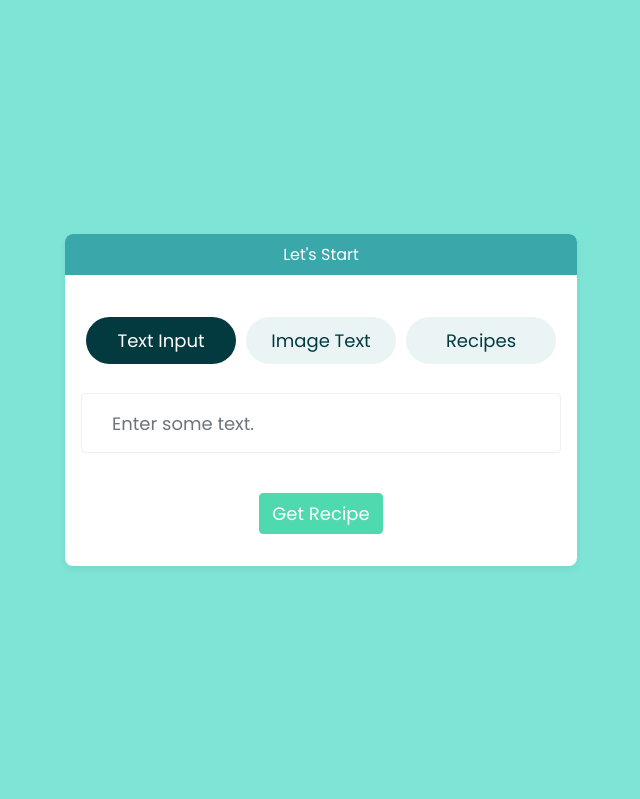
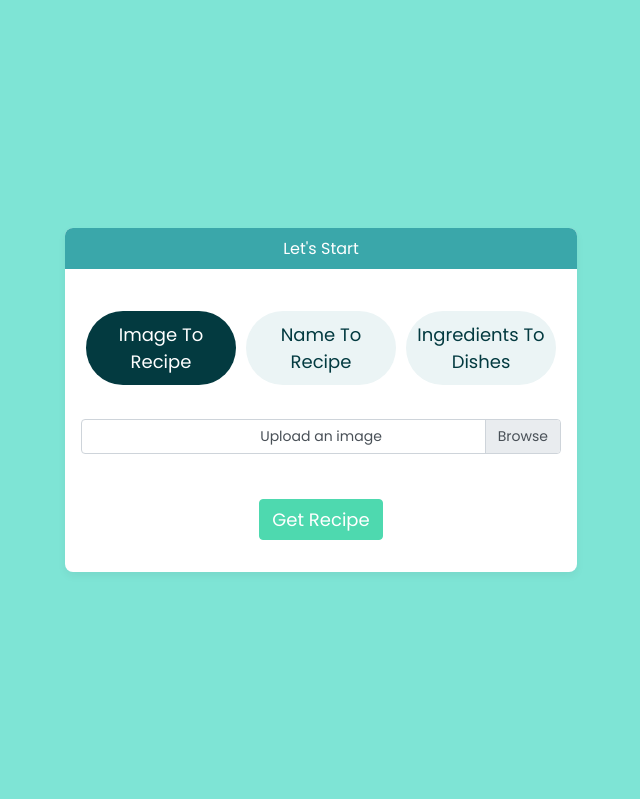
Before and after one commit to LUCIFERsDen26/kitchen-help-ai, a Flask app: page / in a window 1280 px wide. Shown: the part 59-858 px from the top of the page, without its empty margins (319-959 px from the left). Run offline with Flask 3, Linux system fonts and the light colour scheme; parts of the project's set-up code (start-up, migrations or seed data) failed here and were passed over; some libraries are stand-ins or nearby versions; some web fonts are replaced.

Commit message:
Format layout

```diff
--- a/Foodimg2Ing/Templates/layout.html
+++ b/Foodimg2Ing/Templates/layout.html
@@ -1,38 +1,67 @@
-{% extends "header.html" %}
-{% block content %}
+{% extends "header.html" %} {% block content %}
 <div class="full-screen-section" id="first-section">
   <div class="main-demo mx-auto">
     <div class="demo-title">
       <p class="p-2 m-0">Let's Start</p>
     </div>
-    <br>
+    <br />
     <div class="pt-3 px-3">
-        <ul class="nav nav-pills main-nav-selection m-auto" id="pills-tab" role="tablist">
+      <ul
+        class="nav nav-pills main-nav-selection m-auto"
+        id="pills-tab"
+        role="tablist"
+      >
         <li class="nav-item">
-                <a class="nav-link main-nav nav-item-left active" id="tab-one" data-toggle="pill" href="#one" role="tab" aria-selected="true">Text Input</a>
+          <a
+            class="nav-link main-nav nav-item-center active"
+            id="tab-one"
+            data-toggle="pill"
+            href="#one"
+            role="tab"
+            aria-selected="true"
+            >Image To Recipe</a
+          >
         </li>
         <li class="nav-item">
-                <a class="nav-link main-nav nav-item-center" id="tab-two" data-toggle="pill" href="#two" role="tab" aria-selected="false">Image Text</a>
+          <a
+            class="nav-link main-nav nav-item-left"
+            id="tab-two"
+            data-toggle="pill"
+            href="#two"
+            role="tab"
+            aria-selected="false"
+            >Name To Recipe</a
+          >
         </li>
         <li class="nav-item">
-                <a class="nav-link main-nav nav-item-right" id="tab-three" data-toggle="pill" href="#three" role="tab" aria-selected="false">Recipes</a>
+          <a
+            class="nav-link main-nav nav-item-right"
+            id="tab-three"
+            data-toggle="pill"
+            href="#three"
+            role="tab"
+            aria-selected="false"
+            >Ingredients To Dishes</a
+          >
         </li>
       </ul>
     </div>
 
     <div class="tab-content pb-3 px-3">
-        <!-- Text Input Tab -->
-        <div aria-labelledby="tab-one" class="text-center tab-pane fade show active" role="tabpanel" id="one">
-            <div class="input-group demo-input my-4">
-                <input type="text" id="demo-input" class="form-control query-input" placeholder="Enter some text.">
-            </div>
-            <button type="button" id="submit" class="m-3 btn btn-success">Get Recipe</button>
-        </div>
-
-        <div aria-labelledby="tab-two" class="tab-pane fade" id="two" role="tabpanel">
+      <!-- Form to upload the image -->
+      <div
+        aria-labelledby="tab-one"
+        class="tab-pane fade show active"
+        id="one"
+        role="tabpanel"
+      >
         <div>
-                <!-- Form to upload the image -->
-                <form id="image-upload-form" action="/" method="POST" enctype="multipart/form-data">
+          <form
+            id="image-upload-form"
+            action="/"
+            method="POST"
+            enctype="multipart/form-data"
+          >
             <div class="custom-file file">
               <input
                 type="file"
@@ -40,133 +69,66 @@
                 id="file"
                 accept="image/png,image/jpeg"
                 name="imagefile"
-                            required>
-                        <label class="custom-file-label" for="file">Upload an image</label>
+                required
+              />
+              <label class="custom-file-label" for="file"
+                >Upload an image</label
+              >
             </div>
-                    <!-- Submit button -->
-                    <button type="submit" id="submit-image" class="btn btn-success m-3">Get Recipe</button>
+            <button type="submit" id="submit-image" class="btn btn-success m-3">
+              Get Recipe
+            </button>
           </form>
         </div>
       </div>
+      <!-- Form To Get Recipes Tab -->
+      <div
+        aria-labelledby="tab-three"
+        class="text-center tab-pane fade"
+        role="tabpanel"
+        id="two"
+      >
+        <form action="/" method="POST">
+          <div class="input-group demo-input my-4">
+            <input
+              type="text"
+              id="demo-input-recipe"
+              class="form-control query-input"
+              name="recipe_name"
+              placeholder="Enter a dish name."
+            />
+          </div>
+          <button type="submit" id="submit-recipe" class="btn btn-success m-3">
+            Get Recipe
+          </button>
+        </form>
+      </div>
 
-
-
-        <!-- Recipes Tab -->
-        <div aria-labelledby="tab-three" class="text-center tab-pane fade" role="tabpanel" id="three">
+      <!-- Ingridient To Get Dishes Tab -->
+      <div
+        aria-labelledby="tab-one"
+        class="text-center tab-pane fade"
+        role="tabpanel"
+        id="three"
+      >
+        <form action="/" method="POST">
           <div class="input-group demo-input my-4">
-                <input type="text" id="demo-input-recipe" class="form-control query-input" placeholder="Enter a dish name.">
+            <input
+              type="text"
+              id="demo-input"
+              class="form-control query-input"
+              name="ingridientlist"
+              placeholder="Enter the ingredients list."
+            />
           </div>
-            <button type="button" id="submit-recipe" class="btn btn-success m-3">Get Recipe</button>
+          <button type="submit" id="submit" class="m-3 btn btn-success">
+            Get Recipe
+          </button>
+        </form>
       </div>
     </div>
   </div>
 </div>
-<div id="info" class="col-md-8" style="display: none;"></div>
-<div id="loading" style="display: none;" class="col-md-8">
-    <div class="loader">
-        <div class="inner one"></div>
-        <div class="inner two"></div>
-        <div class="inner three"></div>
-        <h4>Loading</h4>
-        <h5>Kindly wait for a few seconds</h5>
-    </div>
-</div>
 
-
-  {% block home %}{% endblock %}
-
-  {% endblock %}
-  <script>
-document.getElementById('submit-image').addEventListener('click', function () {
-    const fileInput = document.getElementById('file');
-    const file = fileInput.files[0];
-    if (!file) {
-        alert('Please select an image file!');
-        return;
-    }
-
-    const formData = new FormData();
-    formData.append('imagefile', file);
-
-    // Show loading indicator
-    document.getElementById('loading').style.display = 'block';
-    document.getElementById('info').style.display = 'none';
-
-    fetch('/', {
-        method: 'POST',
-        body: formData,
-    })
-    .then(response => response.json())
-    .then(data => {
-        // Hide loading indicator
-        document.getElementById('loading').style.display = 'none';
-        document.getElementById('info').style.display = 'block';
-
-        // Dynamically build the content
-        const infoDiv = document.getElementById('info');
-        let htmlContent = `
-            <div class="card text-center pb-2">
-                <div class="card-header">
-                    <ul class="nav nav-tabs card-header-tabs">`;
-
-        // Add tabs dynamically
-        data.title.forEach((title, i) => {
-            if (title !== "Not a valid recipe!") {
-                htmlContent += `
-                    <li class="nav-item">
-                        <a class="nav-link ${i === 0 ? 'active' : ''}" id="tabbtn${i + 1}" href="#" onclick="showTab(${i + 1})">
-                            Recipe ${i + 1}
-                        </a>
-                    </li>`;
-            }
-        });
-
-        htmlContent += `
-                    </ul>
-                </div>`;
-
-        // Add recipe content dynamically
-        data.title.forEach((title, i) => {
-            if (title !== "Not a valid recipe!") {
-                htmlContent += `
-                    <div id="tab${i + 1}" style="${i !== 0 ? 'display: none;' : ''}">
-                        <div class="card-body" align="left" id="result">
-                            <h5 class="card-title" align="center">${title}</h5>
-                            <br />
-                            <h6>Ingredients:</h6>
-                            <p class="card-text">${data.ingredients[i].join(', ')}</p>
-                            <br />
-                            <h6>Recipe:</h6>
-                            <ol class="pl-3">
-                                ${data.recipe[i].map(step => `<li class="card-text">${step}</li>`).join('')}
-                            </ol>
-                            <br />
-                        </div>
-                    </div>`;
-            }
-        });
-
-        htmlContent += `
-            </div>`;
-
-        // Inject the HTML into the info div
-        infoDiv.innerHTML = htmlContent;
-    })
-    .catch(error => {
-        document.getElementById('loading').style.display = 'none';
-        alert('An error occurred: ' + error);
-    });
-});
-
-// Helper function to show the corresponding tab
-function showTab(index) {
-    const tabs = document.querySelectorAll('[id^="tab"]');
-    tabs.forEach(tab => tab.style.display = 'none');
-    document.getElementById(`tab${index}`).style.display = 'block';
-
-    const tabLinks = document.querySelectorAll('[id^="tabbtn"]');
-    tabLinks.forEach(link => link.classList.remove('active'));
-    document.getElementById(`tabbtn${index}`).classList.add('active');
-}
-
-</script>
+{% block getrecipe %}{% endblock %} {% block search %}{% endblock %} {% block
+home %}{% endblock %} {% endblock %}
```
Lines whose indentation alone changed are shown as unchanged.
